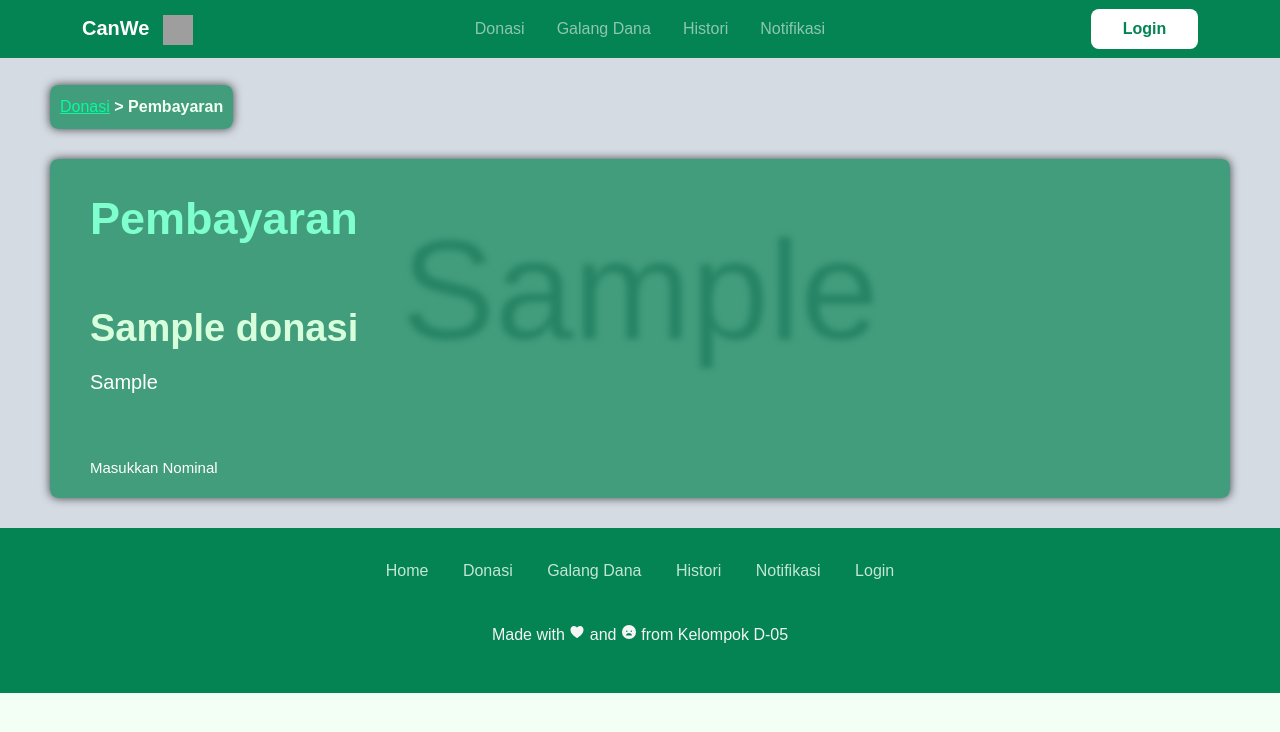
After one commit to muhammadHaggy/tugas-kelompok, a Django app: page /donasi/bayar/1 in a window 1280 px wide. The commit adds this page. Shown: the top 732 px of the page. Run offline with Django 4.2, Linux system fonts and the light colour scheme; tables that the repository leaves empty hold one stand-in row (values such as "Sample post"); grey boxes marked "Sample" are stand-in pictures; some libraries are stand-ins or nearby versions; grey boxes are pictures that could not be loaded.

Commit message:
update progress donasi

```diff
--- /dev/null
+++ b/donasi/templates/bayar_donasi.html
@@ -0,0 +1,205 @@
+{% extends 'base_with_navbar.html' %}
+
+{% block css %}
+<style>
+    :root {
+      /* primary color */
+      --pr-color : #048353;
+      --scd-color : #01492E;
+    }
+
+    body {
+      font-family: 'Poppins', sans-serif;
+      background-color: #F3FFF4;
+    }
+
+    /* Navbar Style */
+    .navbar-brand {
+      font-weight: 700;
+      font-size: 20px;
+    }
+
+    .nav-link {
+      font-size: 16px;
+    }
+
+    .button-login {
+      width: 107px;
+      height: 40px;
+      background-color: #fff;
+      color: var(--pr-color);
+      border: none;
+      font-size: 16px;
+      font-weight: 700;
+      border-radius: 8px;
+    }
+
+    .nav-color {
+      background-color: var(--pr-color);
+      transition: all ease-in-out .3s;
+    }
+
+    .bg-transparent {
+      transition: all ease-in .3s;
+    }
+
+    nav {
+      z-index: 9999;
+    }
+
+    /* Hero Section */
+    #hero {
+      width: 100%;
+      background: linear-gradient(F3FFF4, F3FFF4), no-repeat center / cover;
+      color: white;
+    }
+
+    .hero-section {
+      width: 80%;
+      height: 100%;
+      max-width: 1000px;
+      margin: 0 auto;
+      display: flex;
+      align-items: center;
+      justify-content: center;
+      text-align: center;
+    }
+
+    .hero-section .contains a {
+      text-decoration: none;
+      color: #fff;
+      background: var(--pr-color);
+      padding: 10px 30px;
+      border-radius: 8px;
+      margin-top: 10px;
+      display: inline-block;
+      margin-top: 1rem;
+    }
+
+    /* Pembayaran */
+    #pembayaran {
+        margin-top: 55px;
+        padding: 30px 50px;
+        background-position: center;
+        background-size: cover;
+        background-repeat: no-repeat;
+    }
+
+    .box-button {
+        padding: 10px;
+        border-radius: 8px;
+        width: fit-content;
+        margin-bottom: 30px;
+    }
+
+    .button-back {
+        color: #03fd9d;
+    }
+
+    .glass {
+        background-color: #048352b4;
+        border-radius: 8px;
+        box-shadow: 0px 0px 10px rgba(0, 0, 0, 0.7);
+        -webkit-backdrop-filter: blur(3px);
+        backdrop-filter: blur(3px);
+    }
+
+    /* Info */
+    #donasi {
+        padding: 3px 40px;
+
+    }
+    #donasi h2 {
+        font-size: 45px;
+        color: rgb(126, 255, 205);
+        font-weight: bold;
+        margin-top: 30px;
+    }
+
+    #donasi h3 {
+        font-size: 38px;
+        color: #d7ffdb;
+        margin-top: 60px;
+        font-weight: bold;
+    }
+
+    #donasi #deskripsi {
+        text-align: justify;
+        font-size: 20px;
+        margin-top: 15px;
+        color: white;
+    }
+
+    #donasi #masukkan-nominal {
+        font-size: 15px;
+        margin-top: 60px;
+        color: white;
+    }
+
+    /* Footer */
+    #footer {
+      padding: 30px 20px;
+      background-color: var(--pr-color);
+    }
+
+    #footer ul {
+      margin-top: 0;
+      padding: 0;
+      list-style: none;
+      font-size: 16px;
+      line-height: 1.6;
+      margin-bottom: 0;
+    }
+
+    #footer ul li a {
+      text-align: center;
+      color: #F3FFF4;
+      text-decoration: none;
+      opacity: 0.8;
+    }
+
+    #footer ul li a:hover {
+      opacity: 1;
+    }
+
+    #footer ul li {
+      display: inline-block;
+      padding: 0 15px;
+    }
+
+    #footer .copyright {
+      margin-top: 15px;
+      text-align: center;
+      font-style: 16px;
+      color: whitesmoke;
+    }
+
+</style>
+{% endblock css %}
+
+{% block container %}
+<section id="pembayaran" style="background-image: url(/media/{{foto_donasi}});">
+    <div class="box-button glass">
+        <a href="/donasi/" class="button-back">
+            Donasi</a>
+        <a style="font-weight: bold; color: #F3FFF4">
+            > Pembayaran
+        </a>
+    </div>
+
+    <section id="donasi" class="glass">
+        <h2>Pembayaran</h2>
+
+        <h3>{{ nama_donasi }}</h3>
+        <p id="deskripsi">{{ deskripsi_donasi }}</p>
+
+        <p id="masukkan-nominal">Masukkan Nominal</p>
+    </section>
+
+
+</section>
+{% endblock container %}
+
+<script>
+
+</script>
--- a/donasi/urls.py
+++ b/donasi/urls.py
@@ -5,5 +5,6 @@ app_name = 'donasi'
 
 urlpatterns = [
     path('', show_donasi, name='show_donasi'),
-    path('get-data-donasi', get_data_donasi, name='get_data_donasi')
+    path('bayar/<int:id>', bayar_donasi, name='bayar_donasi'),
+    path('get-data-donasi/', get_data_donasi, name='get_data_donasi')
 ]
--- a/donasi/views.py
+++ b/donasi/views.py
@@ -5,7 +5,17 @@ from django.core import serializers
 
 
 def show_donasi(request):
-    return render(request, "donasi.html")
+    return render(request, 'donasi.html')
+
+def bayar_donasi(request, id):
+    donasi = Donasi.objects.get(pk = id)
+    context = {
+        'nama_donasi': donasi.nama,
+        'deskripsi_donasi': donasi.deskripsi,
+        'foto_donasi': donasi.foto,
+    }
+    return render(request, 'bayar_donasi.html', context)
+    # return render(request, 'bayar_donasi.html')
 
 def get_data_donasi(request):
     donasi = Donasi.objects.all()
```
Also changed, not shown: donasi/templates/donasi.html (+30 -222 lines).
